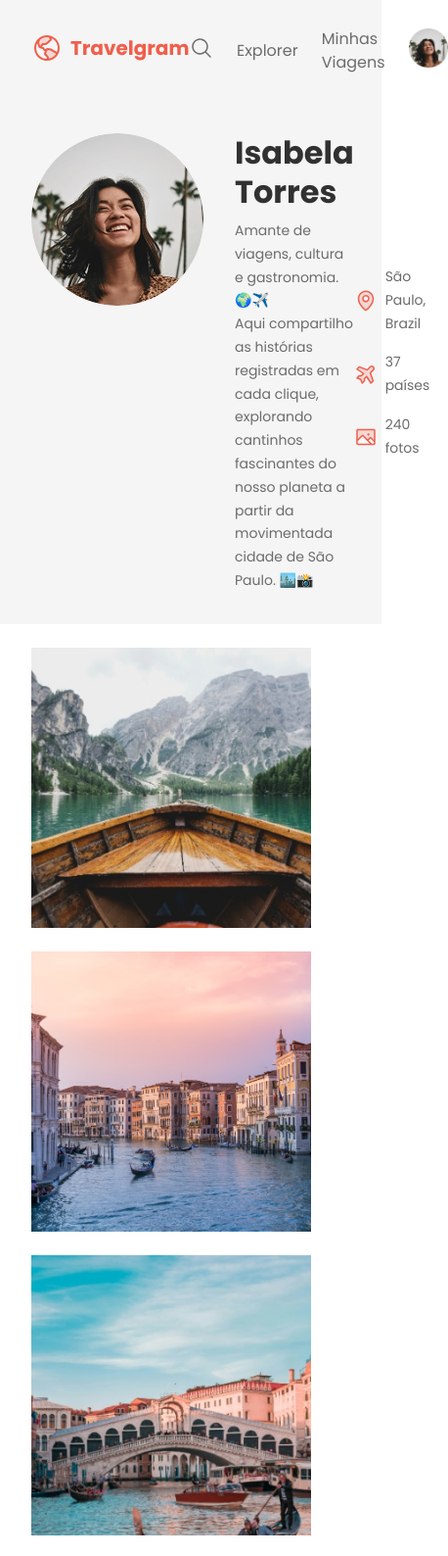
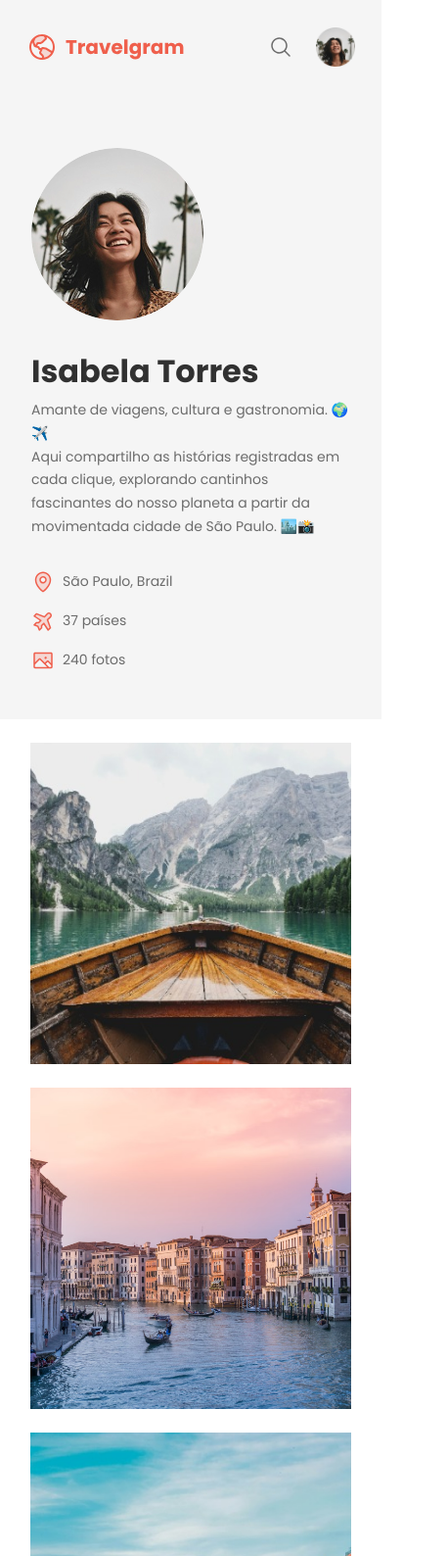
Before and after one commit to GuiSonsin/projeto-travelgram, a plain HTML site: page index.html in a window 390 px wide. Shown: the top 1588 px of the page at 98% size, 458 px wide, since content can reach past the window. Drawn offline with Linux system fonts and the light colour scheme.

Commit message:
Fazendo para o mobile

```diff
--- a/index.html
+++ b/index.html
@@ -21,12 +21,12 @@
         <li><a href="#">
             <img src="assets/icons/MagnifyingGlass.svg" alt="ícone de lupa">
         </a></li>
-        <li><a href="#">Explorer</a></li>
-        <li><a href="#">Minhas Viagens</a></li>
+        <li class="only-desktop"><a href="#">Explorer</a></li>
+        <li class="only-desktop"><a href="#">Minhas Viagens</a></li>
         <li><a href="#"></a>
         <img src="assets/Profile pic.png" alt="Imagem de Isabela Torres"></li>
     </ul>
-</nav>
+    </nav>
     <header>
         <div class="container">
             <div id="profile">
@@ -37,7 +37,8 @@
                         Aqui compartilho as histórias registradas em cada clique, explorando cantinhos fascinantes do nosso planeta a partir da movimentada cidade de São Paulo. 🏙️📸</p>
                 </div>
             </div>
-                <ul id="info">
+            <div id="info">
+                <ul>
                     <li>
                         <img src="assets/icons/MapPin.svg" alt="ícone de mapa">
                         <span>São Paulo, Brazil</span>
@@ -51,11 +52,12 @@
                         <span>240 fotos</span>
                     </li>
                 </ul>
+            </div>
         </div>
     </header>
     </div>
 
-    <main class = "container">
+    <main>
         <img src="assets/images/Image 01.png" alt="...">
         <img src="assets/images/Image 02.png" alt="...">
         <img src="assets/images/Image 03.png" alt="...">
@@ -70,16 +72,19 @@
         <img src="assets/images/Image 12.png" alt="...">
     </main>
 
-    <footer class="container">
-        <span>
-            Travelgram &copy; 2024
-        </span>
-        <span>
-            Termos de uso
-        </span>
-        <span>
-            Política de privacodade
-        </span>
+    <footer>
+        <div class="container">
+            <a href="#">
+                Travelgram &copy; 2024
+            </a>
+
+            <a href="#">
+                Termos de uso
+            </a>
+            <a href="#">
+                Política de privacidade
+            </a>
+        </div>
     </footer>
 </body>
 </html>
--- a/styles/footer.css
+++ b/styles/footer.css
@@ -1,10 +1,14 @@
 footer{
-    display: flex;
-    padding-block: 24px;
-    gap:24px;
     font: 14px/150% var(--font-family);
+
+    .container{
+        display: flex;
+        align-items: center;
+        gap: 24px;
+        padding-block: 1rem;
+
+        & > a:first-child{
+            margin-right: auto;
+        }
+    }
 }
-
-footer span:nth-child(1){
-    margin-right: auto;
-}
--- a/styles/header.css
+++ b/styles/header.css
@@ -3,12 +3,13 @@ header{
     font: var(--text-md);
 }
 
-header .container{
+header{
+    .container{
         display: flex;
-    justify-content: space-between;
+        gap: 344px;
         align-items: center;
     }
-
+}
 #profile{
     display: flex;
     gap: 32px;
@@ -32,11 +33,18 @@ header .container{
 }
 
 #info{
+
+    & ul{
         list-style: none;
         display: flex;
         flex-direction: column;
         gap: 16px;
-    width: 280px;
+    }
+
+    & img{
+        width: 24px;
+        height: 24px;
+    }
 }
 
 #info li{
--- a/styles/index.css
+++ b/styles/index.css
@@ -3,3 +3,4 @@
 @import url(header.css);
 @import url(main.css);
 @import url(footer.css);
+@import url(mobile.css) (width < 80em);
--- a/styles/main.css
+++ b/styles/main.css
@@ -2,11 +2,11 @@ main{
     display: flex;
     flex-wrap: wrap;
     gap: 24px;
-    padding-block: 24px;
+    padding-top: 24px;
+    justify-content: center;
 }
 
 main img{
     width: 286px;
     height: 286px;
-    object-fit: cover;
 }
--- /dev/null
+++ b/styles/mobile.css
@@ -0,0 +1,59 @@
+.only-desktop{
+    display: none;
+}
+
+nav{
+    justify-content: center;
+    gap: 5.375rem;
+}
+
+header{
+
+    .container{
+        display: block;
+        padding-inline: 1rem;
+        overflow-x: hidden;
+        max-width: 25rem;
+        gap: 0;
+
+
+        & #profile{
+            display: flex;
+            flex-wrap: wrap;
+            padding: 1rem;
+            max-width: 100%;
+        }
+
+        & #info{
+            display: flex;
+            flex-wrap: wrap;
+            padding: 1rem;
+        }
+    }
+}
+
+main{
+    display: flex;
+    flex-direction: column;
+    align-items: center;
+    padding-bottom: 1rem;
+    & img{
+        width: 328px;
+        height: 328px;
+    }
+}
+
+footer {
+    .container {
+        display: flex;
+        flex-wrap: wrap;
+        align-items: center;
+        justify-content: center;
+        gap: 1rem;
+    }
+}
+
+.container a:first-child {
+    width: 100%;
+    text-align: center;
+}
```
Lines whose indentation alone changed are shown as unchanged.
